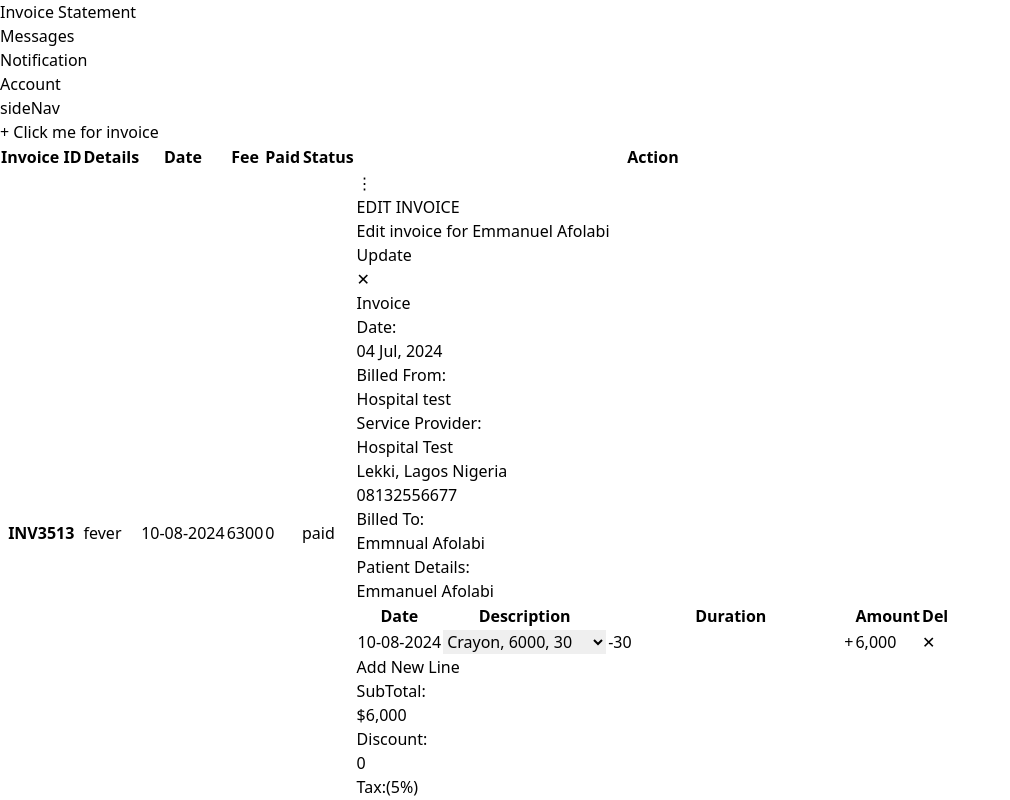
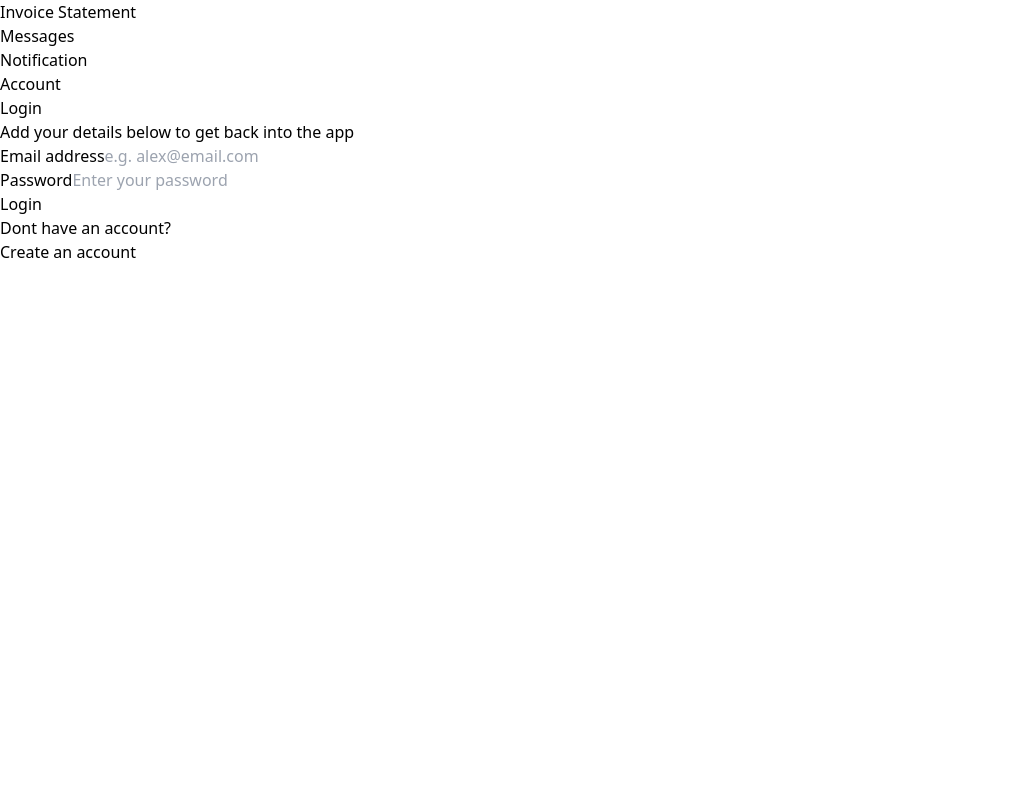
Before and after one commit to deji2ghost/billPoint, a React (Vite) app: page /logIn in a window 1280 px wide. Shown: the top 800 px of the page, without its empty margins (0-1010 px from the left). Built offline with nearby package versions, Linux system fonts and the light colour scheme.

Commit message:
authentication in progress

```diff
--- a/src/App.tsx
+++ b/src/App.tsx
@@ -1,28 +1,23 @@
-import { useState } from 'react'
 import './App.css'
-import InvoiceModal from './component/InvoiceModal'
-import InvoicePage from './page/InvoicePage'
-import SideNav from './component/SideNav'
+import { BrowserRouter, Route, Routes } from 'react-router-dom'
+import Home from './page/Home'
+import Header from './component/Header'
+import LoginForm from './page/LoginForm'
 
 function App() {
-  const [ clicked, setClicked ] = useState(false)
-  const [options, setOptions] = useState<string | null>(null);
-  console.log('clicked data:', clicked)
   // const optionsDropdown = (id: string) => {
   //   setOptions(options === id ? null : id);
   // };
 
   return (
-    <div className='bg-slate-50 text-white flex items-start justify-normal min-h-screen overflow-hidden'>
-      <div onClick={()=> setOptions(null)} className='w-[20%] h-screen bg-indigo-900 pl-4'>
-        <SideNav />
-      </div>
-      <div className='w-full pr-4 mt-2'>
-        <button className='border-none outline-none bg-transparent p-2 text-indigo-900 w-[18%] ml-[920px] font-bold' onClick={() => { setOptions(null); setClicked(!clicked)}} type='submit'>+ Click me for invoice</button>
-        <InvoicePage options={options} setOptions={setOptions}/>
-      </div>
-
-      {clicked ? <InvoiceModal clicked={clicked} setClicked={setClicked} /> : null}
+    <div>
+      <BrowserRouter>
+      <Header />
+      <Routes>
+        <Route path='/' element={<Home />} />
+        <Route path='/logIn' element={<LoginForm />} />
+      </Routes>
+      </BrowserRouter>
     </div>
   )
 }
--- /dev/null
+++ b/src/component/FormFooter.tsx
@@ -0,0 +1,16 @@
+
+interface head{
+    title: string,
+    paragraph: string,
+}
+
+const FormFooter = ({title, paragraph}: head) => {
+  return (
+    <div className="text-center text-[16px] leading-[150%] font-[400] md:flex md:justify-center md:gap-1">
+        <h2 className="text-Grey">{title}</h2>
+        <a className="text-Purple">{paragraph}</a>
+    </div>
+  )
+}
+
+export default FormFooter
--- /dev/null
+++ b/src/component/FormHeader.tsx
@@ -0,0 +1,15 @@
+interface head{
+    header: string,
+    paragraph: string,
+}
+
+const FormHeader = ({header, paragraph}: head) => {
+  return (
+    <div className="">
+        <h1 className="text-DarkGrey text-[24px] md:text-[32px] font-[700] leading-[36px] md:leading-[48px]">{header}</h1>
+        <p className="text-[16px] md:text-[16px] font-[400] leading-[24px] text-Grey">{paragraph}</p>
+    </div>
+  )
+}
+
+export default FormHeader
--- a/src/component/NewDataTable.tsx
+++ b/src/component/NewDataTable.tsx
@@ -2,7 +2,7 @@ import { ChangeEvent } from "react";
 import { CartItem, fullInvoice } from "../Redux/invoice";
 import { Data } from "./InvoiceModal";
 import OptionModal from "./OptionModal";
-import Button from "./ui/Button";
+import Button from "./ui/CustomButton";
 
 interface newDataProps{
   newData: fullInvoice
@@ -59,22 +59,11 @@ const NewDataTable = ({newData, handleSelectChange, handleEditSelectChange, sele
         </select>
       </td>
       <td className=" w-[15%] text-center">
-        {/* <button
-          className={`${
-            newData.currentDuration <= 0
-              ? "bg-indigo-300"
-              : "bg-indigo-800 hover:bg-opacity-80"
-          } w-[25%] text-white text-[18px] outline-none border-none rounded-md`}
-          onClick={() => handleDecrease(newData)}
-          disabled={newData.currentDuration <= 0}
-        >
-          -
-        </button> */}
         <Button newData={newData} handleDecrease={handleDecrease}>
           -
         </Button>
         <input
-          className="w-[40%] text-center border border-gray-400 hover:border-indigo-800 outline-none rounded-md p-1"
+          className="w-[40%] text-center border border-gray-400 hover:border-indigo-800 outline-none rounded-md p-1 mx-1"
           type="number"
           value={
             newData?.description === "Select a bill"
@@ -82,17 +71,6 @@ const NewDataTable = ({newData, handleSelectChange, handleEditSelectChange, sele
               : newData?.duration.toLocaleString()
           }
         />
-        {/* <button
-          className={`${
-            newData.currentDuration <= 0
-              ? "bg-indigo-300"
-              : "bg-indigo-800 hover:bg-opacity-80"
-          } w-[25%] text-white text-[18px] outline-none border-none rounded-md`}
-          onClick={() => handleIncrease(newData)}
-          disabled={newData.currentDuration <= 0}
-        >
-          +
-        </button> */}
         <Button newData={newData} handleIncrease={handleIncrease}>
           +
         </Button>
--- /dev/null
+++ b/src/component/ui/CustomButton.tsx
@@ -0,0 +1,41 @@
+import { ReactNode } from "react";
+import { fullInvoice } from "../../Redux/invoice";
+import { Data } from "../InvoiceModal";
+
+interface Props {
+  children: ReactNode;
+  handleButtonClick?: () => void;
+  selectorData?: fullInvoice[];
+  newData?: fullInvoice
+  handleIncrease?: (newData: Data) => void
+  handleDecrease?: (newData: Data) => void
+}
+
+const CustomButton = ({ children, handleButtonClick, selectorData, newData, handleIncrease, handleDecrease }: Props) => {
+  const handleAllButtonClick = () => {
+    if(handleButtonClick){
+      handleButtonClick()
+    }else if(newData){
+      if(handleIncrease) handleIncrease(newData)
+      if(handleDecrease) handleDecrease(newData)
+    }
+  }
+
+  const isSelector = handleButtonClick && (selectorData && selectorData.length <= 0)
+  const isData = (handleIncrease || handleDecrease) && (newData && newData.currentDuration <= 0)
+  const buttonClasses = `${isSelector || isData ? "bg-indigo-300" : "bg-indigo-800 hover:bg-opacity-80"} border-none outline-none px-5 py-2 rounded-md text-slate-100`;
+
+  const isDisabled = isSelector || isData;
+  console.log('buttondata:,', !isSelector, !isData)
+  return (
+    <button
+      className={buttonClasses}
+      disabled={isDisabled}
+      onClick={handleAllButtonClick}
+    >
+      {children}
+    </button>
+  );
+};
+
+export default CustomButton;
--- a/src/component/ui/CustomModal.tsx
+++ b/src/component/ui/CustomModal.tsx
@@ -2,7 +2,7 @@ import { ChangeEvent } from "react";
 import { CartItem, fullInvoice, FullInvoiceData } from "../../Redux/invoice";
 import { Data } from "../InvoiceModal";
 import { billed, service } from "../../data/data";
-import Button from "./Button";
+import Button from "./CustomButton";
 import NewDataTable from "../NewDataTable";
 import DetailsDataTable from "../DetailsDataTable";
 
--- /dev/null
+++ b/src/component/ui/InputForm.tsx
@@ -0,0 +1,20 @@
+'use client'
+import { Dispatch, SetStateAction } from "react"
+
+interface Form{
+    label: string,
+    placeholder: string,
+    value: string
+    setValue: Dispatch<SetStateAction<string>>
+}
+
+const InputForm = ({label, placeholder, value, setValue}: Form) => {
+  return (
+    <div className="text-DarkGrey flex flex-col">
+        <label className="text-[12px] font-[400] leading-[18px]">{label}</label>
+        <input className="py-3 px-4 border-2 border-veryLightGray font-[400] rounded-[8px] text-[16px] outline-none focus:border-Purple focus:shadow-Shadow focus:shadow-2xl" placeholder={placeholder} value={value} onChange={(e) => setValue(e.target.value)}/>
+    </div>
+  )
+}
+
+export default InputForm
--- a/src/main.tsx
+++ b/src/main.tsx
@@ -3,12 +3,10 @@ import { createRoot } from 'react-dom/client'
 import App from './App.tsx'
 import store from './Redux/store.ts'
 import { Provider } from 'react-redux'
-import Header from './component/Header.tsx'
 
 createRoot(document.getElementById('root')!).render(
   <StrictMode>
     <Provider store={store}>
-    <Header />
     <App />
     </Provider>
   </StrictMode>,
--- /dev/null
+++ b/src/page/Home.tsx
@@ -0,0 +1,32 @@
+import { useState } from 'react'
+import InvoiceModal from '../component/InvoiceModal'
+import InvoicePage from './InvoicePage'
+import SideNav from '../component/SideNav'
+import { Link } from 'react-router-dom'
+
+function Home() {
+  // eslint-disable-next-line @typescript-eslint/no-unused-vars
+  const [ login, setLogin ] = useState(true)
+  const [ clicked, setClicked ] = useState(false)
+  const [options, setOptions] = useState<string | null>(null);
+  console.log('clicked data:', clicked)
+  // const optionsDropdown = (id: string) => {
+  //   setOptions(options === id ? null : id);
+  // };
+
+  return (
+    <div className='bg-slate-50 text-white flex items-start justify-normal min-h-screen overflow-hidden'>
+      <div onClick={()=> setOptions(null)} className='w-[20%] h-screen bg-indigo-900 pl-4'>
+        <SideNav />
+      </div>
+      <div className='w-full pr-4 mt-2'>
+        { login ? <Link to='/logIn'>Clicke me to login</Link> : <button className='border-none outline-none bg-transparent p-2 text-indigo-900 w-[18%] ml-[920px] font-bold' onClick={() => { setOptions(null); setClicked(!clicked)}} type='submit'>+ Click me for invoice</button>}
+        <InvoicePage options={options} setOptions={setOptions}/>
+      </div>
+
+      {clicked ? <InvoiceModal clicked={clicked} setClicked={setClicked} /> : null}
+    </div>
+  )
+}
+
+export default Home
--- /dev/null
+++ b/src/page/LoginForm.tsx
@@ -0,0 +1,28 @@
+import React, { useState } from 'react'
+import FormHeader from '../component/FormHeader'
+import FormFooter from '../component/FormFooter'
+import InputForm from '../component/ui/InputForm'
+import CustomButton from '../component/ui/CustomButton'
+
+const LoginForm = () => {
+    const [email, setEmail] = useState<string>('')
+    const [password, setPassword] = useState<string>('')
+  return (
+    <div className="flex flex-col gap-[64px] p-[32px] md:py-[226px] md:px-[146px] lg:py-[206px] lg:px-[182px] bg-lightGrey">
+    <div className="flex flex-col gap-[40px] md:p-[40px] md:bg-White md:rounded-[8px]">
+      <FormHeader header="Login" paragraph="Add your details below to get back into the app"/>
+      {/* <form onSubmit={handleSignIn} className="flex flex-col gap-[24px]"> */}
+      <form className="flex flex-col gap-[24px]">
+        <InputForm label='Email address' placeholder='e.g. alex@email.com' value={email} setValue={setEmail} />
+        <InputForm label='Password' placeholder='Enter your password' value={password} setValue={setPassword}/>
+        <CustomButton>
+          Login
+        </CustomButton>
+        <FormFooter title='Dont have an account?' paragraph="Create an account"/>
+      </form>
+    </div>
+  </div>
+  )
+}
+
+export default LoginForm
```
